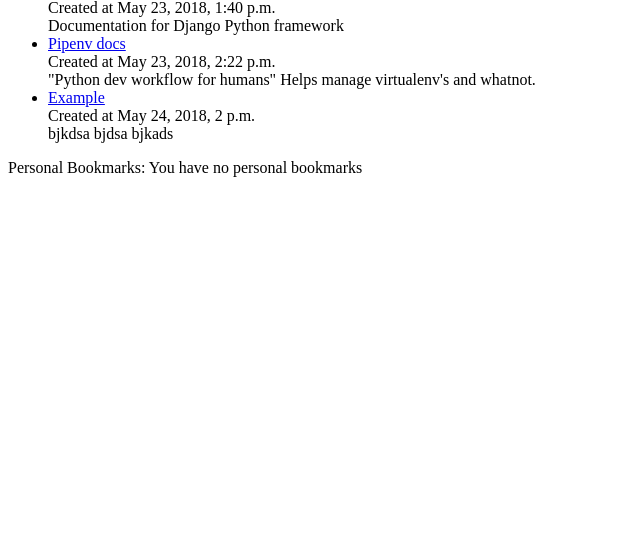
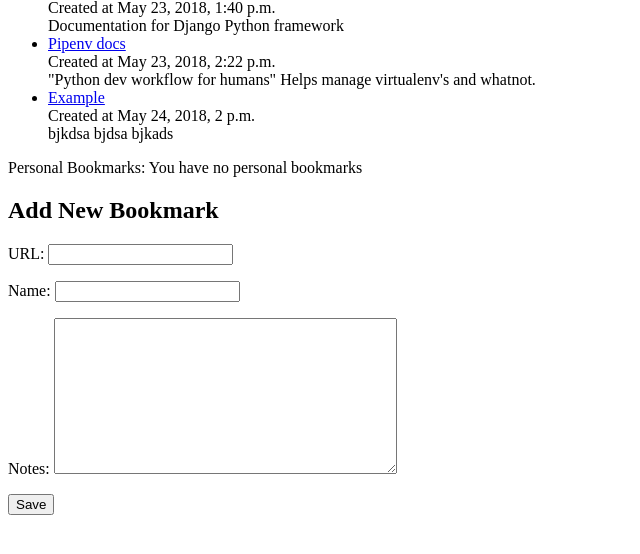
Before and after one commit to nikhilkamineni/djorg, a Django app: page /bookmarks/ in a window 1280 px wide. Shown: the part 173-727 px from the top of the page, without its empty margins (0-640 px from the left). Run offline with Django 3.2, Linux system fonts and the light colour scheme; data comes from the database, SQL or seed files in the repository; both versions use the stored data as it was after the commit.

Commit message:
Added form to add new bookmark

```diff
--- /dev/null
+++ b/bookmarks/forms.py
@@ -0,0 +1,8 @@
+from django import forms
+from .models import Bookmark
+
+class BookmarkForm(forms.ModelForm):
+
+    class Meta:
+        model = Bookmark
+        fields = ('url', 'name', 'notes')
--- a/bookmarks/templates/bookmarks/index.html
+++ b/bookmarks/templates/bookmarks/index.html
@@ -33,3 +33,10 @@
 {% else %}
 You have no personal bookmarks
 {% endif %}
+
+<h2>Add New Bookmark</h2>
+<form method="POST" class="bookmark-form">
+  {% csrf_token %}
+  {{ form.as_p }}
+  <button type="submit" class="save btn btn-default">Save</button>
+</form>
--- a/bookmarks/views.py
+++ b/bookmarks/views.py
@@ -1,8 +1,18 @@
 from django.shortcuts import render
 from .models import Bookmark, PersonalBookmark
-# Create your views here.
+from .forms import BookmarkForm
 
 def index(request):
+    # import pdb; pdb.set_trace()
+    if request.method == 'POST':
+        form = BookmarkForm(request.POST)
+        if form.is_valid():
+            # TODO check for request.user to allow for personal bookmarks
+            form.save()
+        else:
+            #TODO error
+            pass
+
     pbid = PersonalBookmark.objects.values_list('id')
 
     if request.user.is_anonymous:
@@ -15,6 +25,7 @@
     context = {
         'bookmarks': bookmarks,
         'personal_bookmarks': personal_bookmarks,
+        'form': BookmarkForm
     }
 
     return render(request, 'bookmarks/index.html', context)
```
Also changed, not shown: .mypy_cache/3.6/bookmarks/__init__.meta.json, bookmarks/templates/bookmarks/djorg_base.html (added), db.sqlite3.
